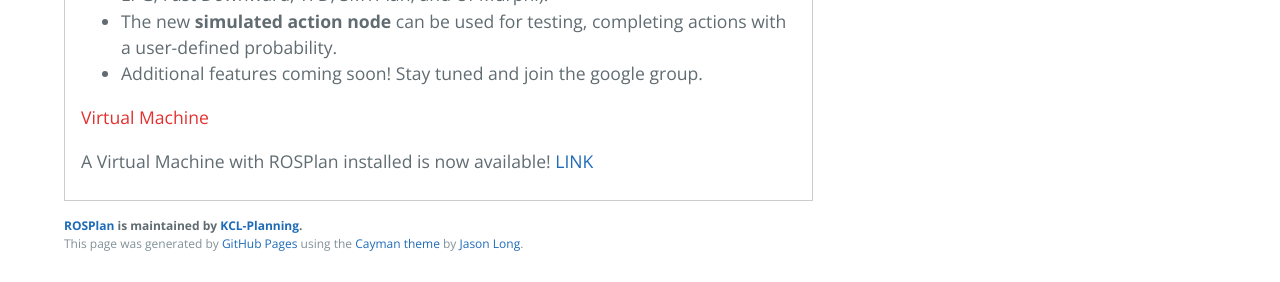
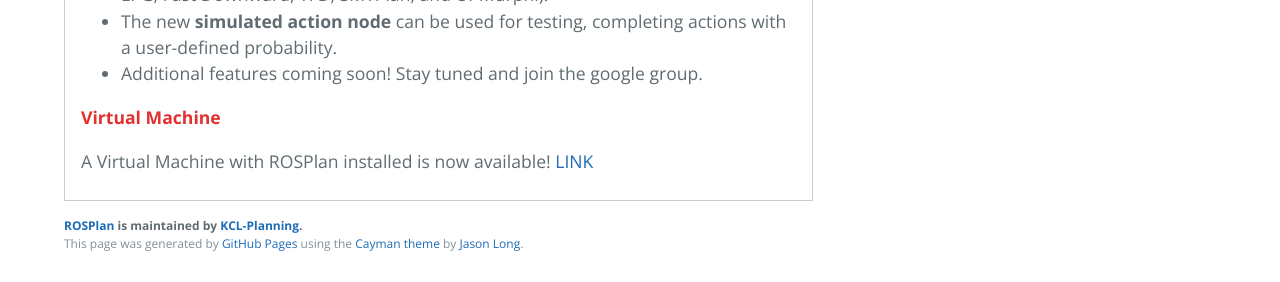
Before and after one commit to KCL-Planning/ROSPlan, a Jekyll site: the page built from index.md, in a window 1280 px wide. Shown: the part 826-1108 px from the top of the page. Built offline with Jekyll 4.4.1, drawn with Linux system fonts in a browser that asks for light colours; comment, search, counter and statistics services are not loaded.

Commit message:
Update news.md

```diff
--- a/_includes/news.md
+++ b/_includes/news.md
@@ -9,5 +9,5 @@
 - The new **simulated action node** can be used for testing, completing actions with a user-defined probability.
 - Additional features coming soon! Stay tuned and join the google group.
 
-#### Virtual Machine
+#### **Virtual Machine**
 A Virtual Machine with ROSPlan installed is now available! [LINK](https://nms.kcl.ac.uk/daniele.magazzeni/ROSPlan-Ubuntu16.04.ova)
```
